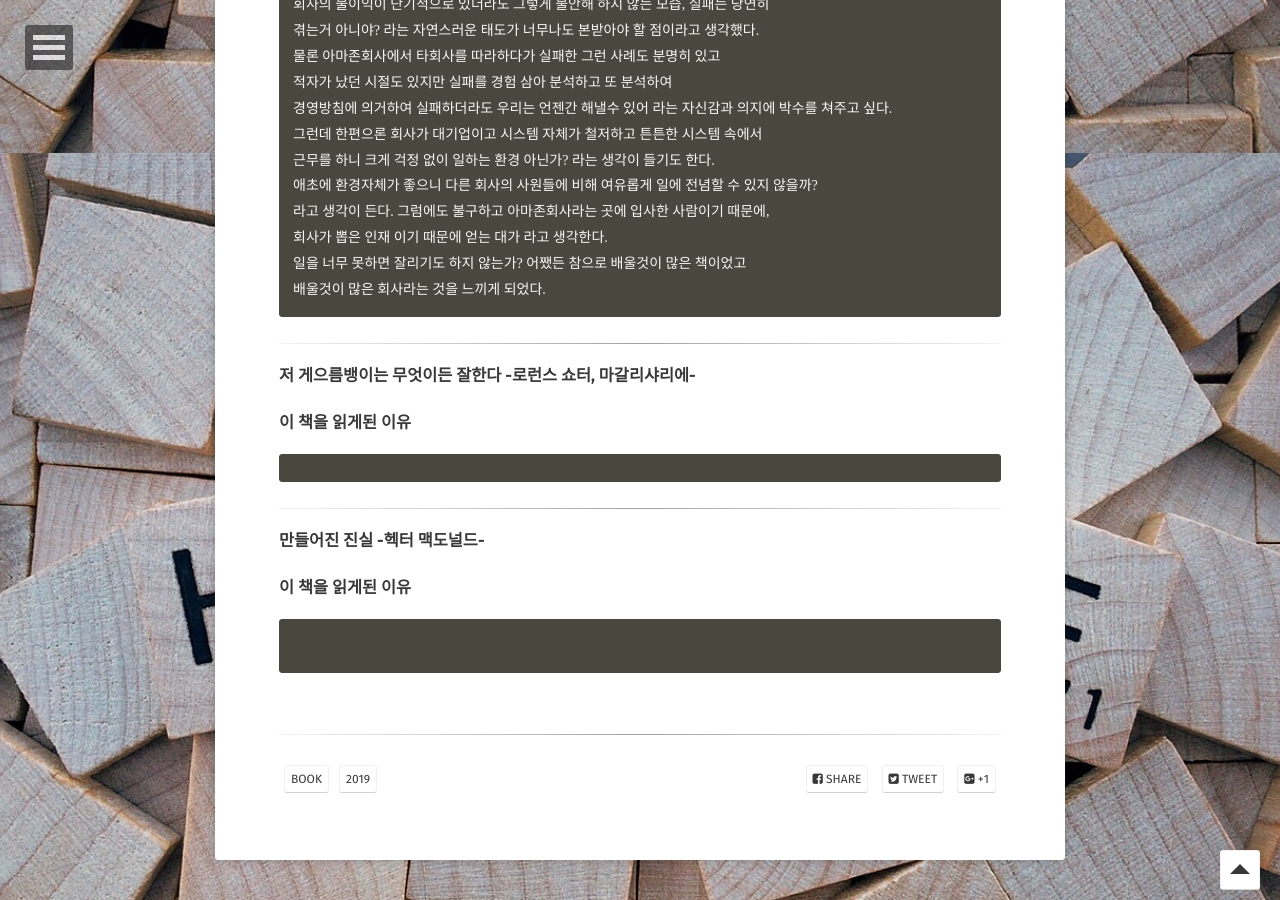
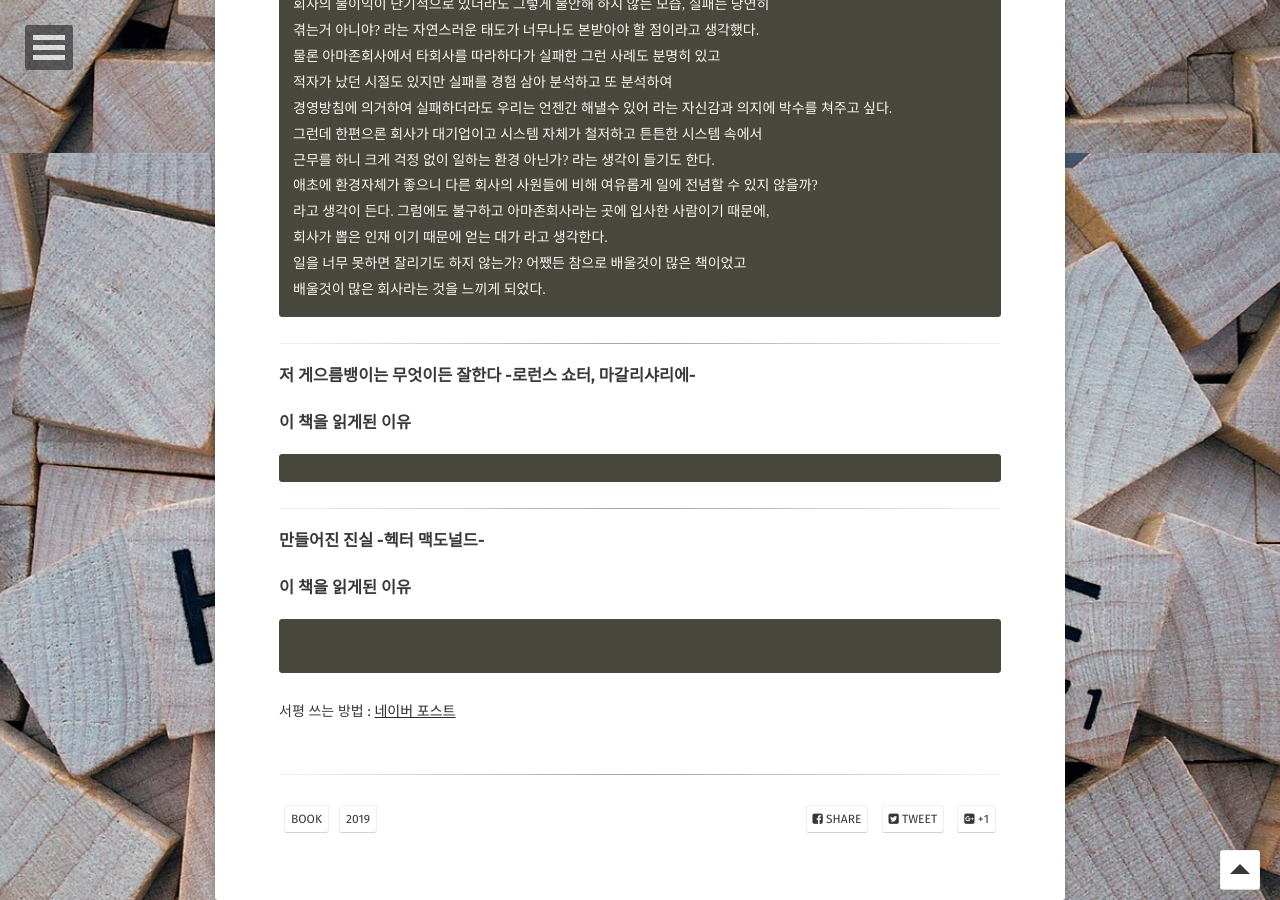
Before and after one commit to Jungjihyuk/JH_Life, a Jekyll site: the page built from _posts/2019-04-05-booklist.md, in a window 1280 px wide and 900 px high, scrolled down 2547 px. Built offline with Jekyll 4.4.1, drawn with Linux system fonts in a browser that asks for light colours; some web fonts are replaced; comment, search, counter and statistics services are not loaded.

Commit message:
booklist 서평 url 추가

````diff
--- a/_posts/2019-04-05-booklist.md
+++ b/_posts/2019-04-05-booklist.md
@@ -2,7 +2,7 @@
 layout: post
 title: 2019년 내가 읽은 책
 date: 2019-04-05
-excerpt: "올해 내가 읽은 책들 리뷰"
+excerpt: "올해 내가 읽은 책들 리뷰하기 부터 서평까지"
 tag:
 - book
 - 2019
@@ -125,3 +125,5 @@
 ```
 
 ```
+
+서평 쓰는 방법 : [네이버 포스트](https://m.post.naver.com/viewer/postView.nhn?volumeNo=11745805&memberNo=1101&vType=VERTICAL)
````
